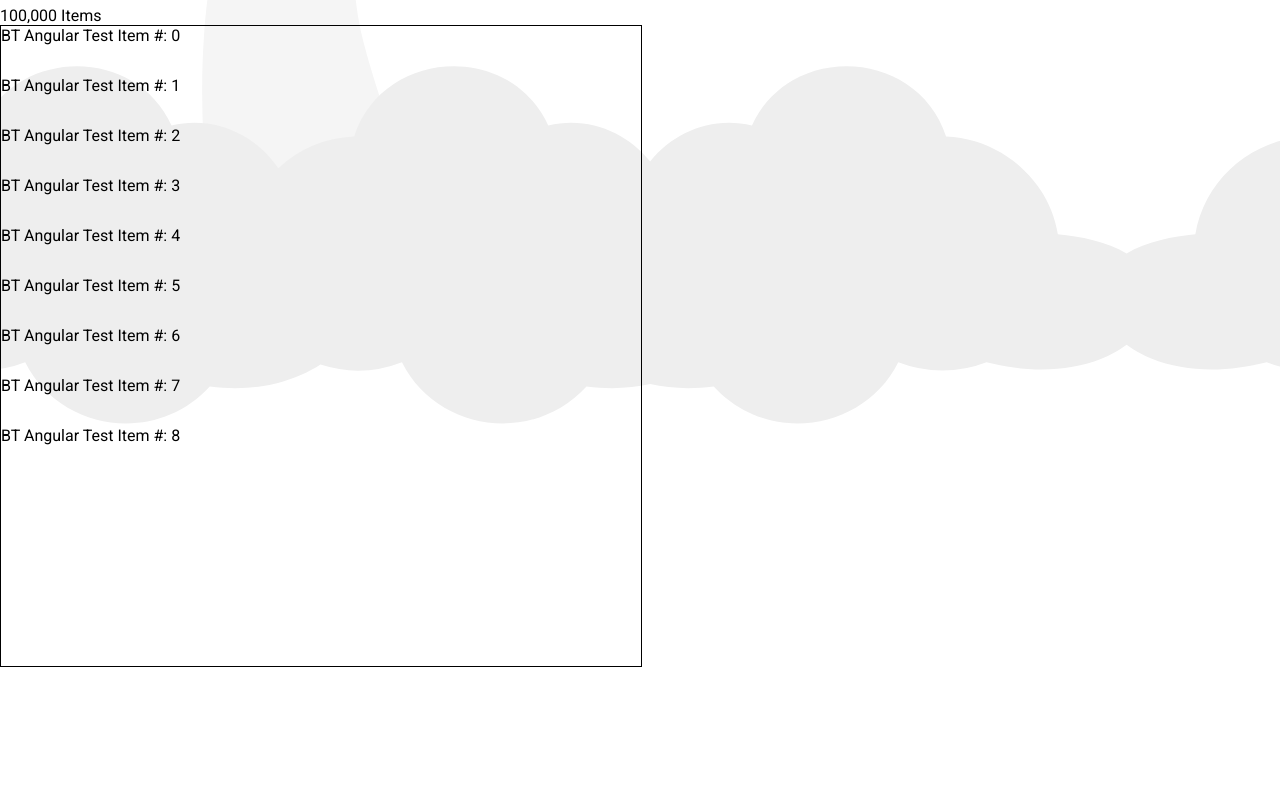
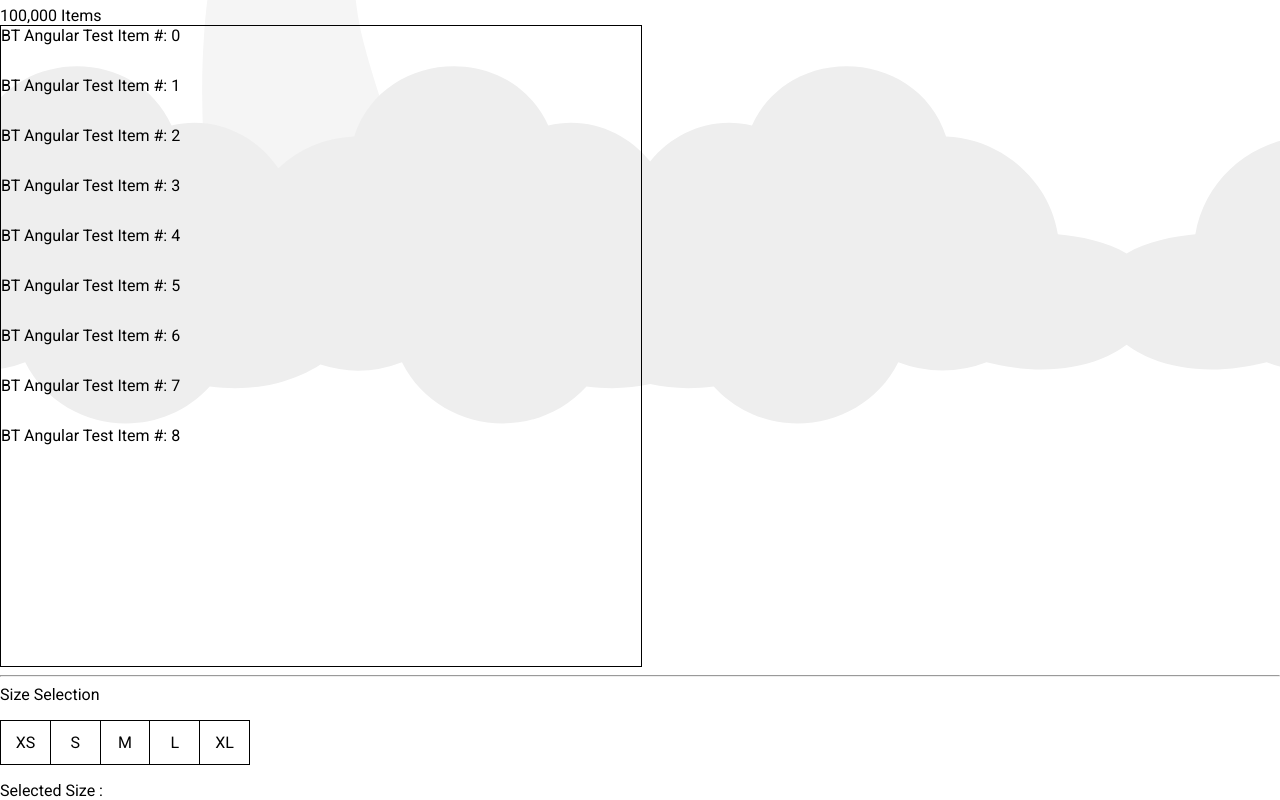
Before and after one commit to Bakr-Al-Tamimi/BTObservables-1, an Angular app: page / in a window 1280 px wide. Shown: the part 472-1272 px from the top of the page. Before the commit the page ends 1139 px from the top, so only its background shows below. Built offline with nearby package versions, Linux system fonts and the light colour scheme.

Commit message:
add horizontal selection

```diff
--- a/src/app/data/items-data-array/items-data-array.component.css
+++ b/src/app/data/items-data-array/items-data-array.component.css
@@ -7,3 +7,75 @@
   .cdk-item {
     height: 50px;
   }
+
+  .shirt-listbox {
+    display: flex;
+    width: 250px;
+    padding: 0;
+  }
+
+  .shirt-option {
+    display: flex;
+    flex: 1;
+    align-items: center;
+    justify-content: center;
+    position: relative;
+    list-style: none;
+    padding: 12px;
+    border: solid black;
+    border-width: 1px 1px 1px 0;
+  }
+
+  .shirt-option:first-child {
+    border-left-width: 1px;
+  }
+
+  .shirt-option[aria-selected='true']::before {
+    content: '';
+    position: absolute;
+    border: 2px solid black;
+    top: 3px;
+    bottom: 3px;
+    left: 3px;
+    right: 3px;
+  }
+
+  .shirt-option:focus {
+    background: rgba(0, 0, 0, 0.2);
+  }
+
+  .example-listbox {
+    display: flex;
+    width: 250px;
+    padding: 0;
+  }
+
+  .example-option {
+    display: flex;
+    flex: 1;
+    align-items: center;
+    justify-content: center;
+    position: relative;
+    list-style: none;
+    padding: 12px;
+    border: solid black;
+    border-width: 1px 1px 1px 0;
+  }
+
+  .example-option:first-child {
+    border-left-width: 1px;
+  }
+
+  .example-option[aria-selected='true']::before {
+    content: '';
+    position: absolute;
+    border: 2px solid black;
+    top: 3px;
+    bottom: 3px;
+    left: 3px;
+    right: 3px;
+  }
+
+  .example-option:focus {
+    background: rgba(0, 0, 0, 0.2);
+  }
--- a/src/app/data/items-data-array/items-data-array.component.html
+++ b/src/app/data/items-data-array/items-data-array.component.html
@@ -1,6 +1,30 @@
+
 <label>
   100,000 Items
 </label>
 <cdk-virtual-scroll-viewport width="100%" appendOnly itemSize="100" class="cdk-viewport">
     <div *cdkVirtualFor="let item of items" class="cdk-item">{{item}}</div>
   </cdk-virtual-scroll-viewport>
+<p>
+
+</p>
+<hr>
+<p>
+
+</p>
+<!-- #docregion listbox -->
+<label class="example-listbox-label" id="example-shirt-size-label">
+  Size Selection
+</label>
+<ul cdkListbox
+    cdkListboxOrientation="horizontal"
+    aria-labelledby="example-shirt-size-label"
+    class="example-listbox">
+    <!-- [SelectedOption]="size" -->
+    <li *ngFor="let size of sizes"
+    class="example-option" (click)="clicked(size)">
+    {{size}}
+  </li>
+</ul>
+Selected Size : {{SelectedOption}}
+<!-- #enddocregion listbox -->
--- a/src/app/data/items-data-array/items-data-array.component.ts
+++ b/src/app/data/items-data-array/items-data-array.component.ts
@@ -8,8 +8,12 @@ import { Component, OnInit } from '@angular/core';
 export class ItemsDataArrayComponent implements OnInit {
  public items = Array.from({length: 100000}).map((_, i) => `BT Angular Test Item #: ${i}`);
 
+public sizes = ['XS', 'S', 'M', 'L', 'XL'];
+SelectedOption : string='';
   constructor() { }
-
+  clicked(size:string){
+this.SelectedOption = size;
+  }
   ngOnInit(): void {
   }
 
```
